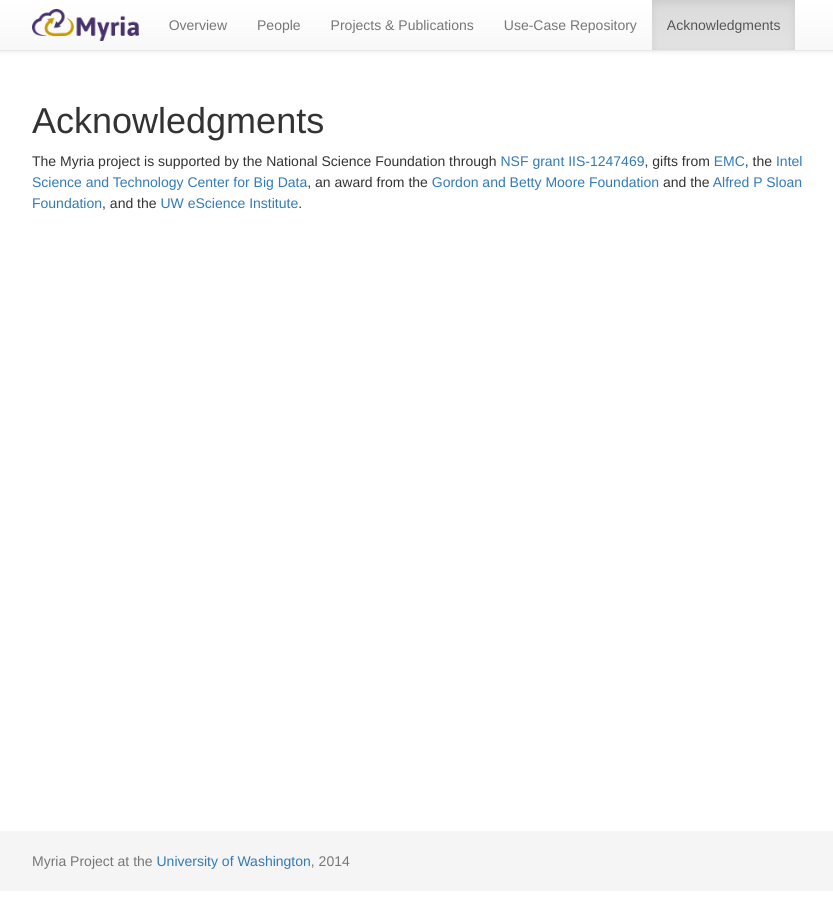
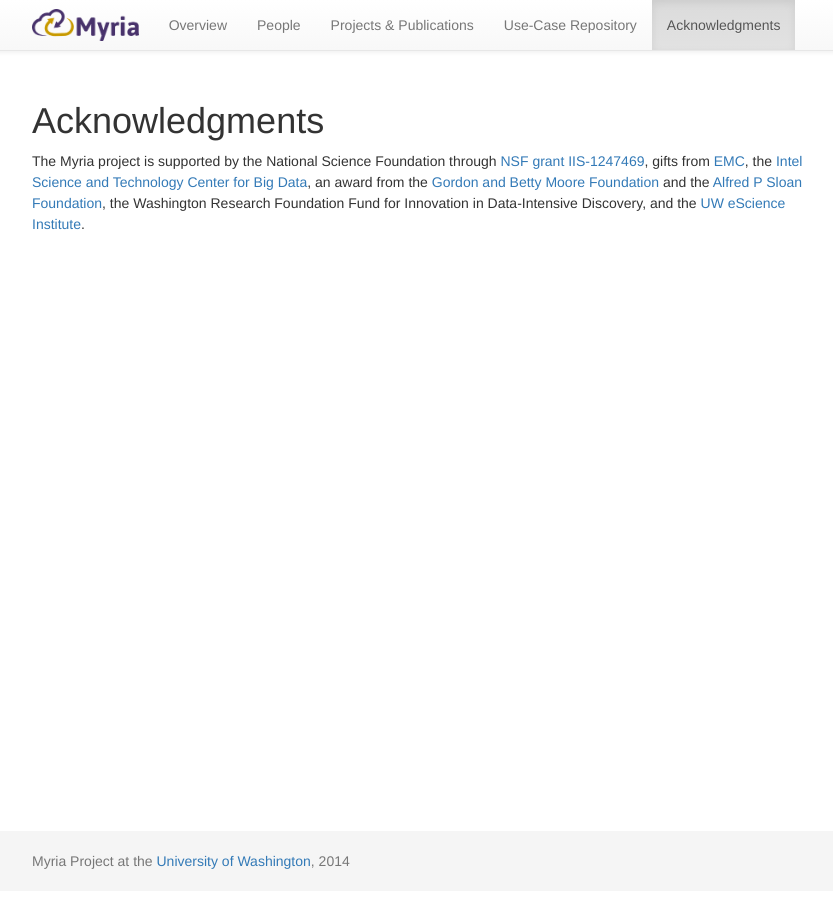
Before and after one commit to uwescience/myria-website, a Jekyll site: the page built from acknowledgments.markdown, in a window 1280 px wide. Shown: the whole page, without its empty margins (213-1046 px from the left). Built offline with Jekyll 4.4.1, drawn with Linux system fonts in a browser that asks for light colours; nearby versions of some CDN libraries; Markdown is read by kramdown in place of the engine named in the settings.

Commit message:
add acknowledgements for WRF

```diff
--- a/acknowledgments.markdown
+++ b/acknowledgments.markdown
@@ -8,4 +8,4 @@
 # Acknowledgments
 
 The Myria project is supported by the National Science Foundation through [NSF grant IIS-1247469](http://www.nsf.gov/awardsearch/showAward.do?AwardNumber=1247469),
-gifts from [EMC](http://www.emc.com/), the [Intel Science and Technology Center for Big Data](http://istc-bigdata.org/), an award from the [Gordon and Betty Moore Foundation](http://www.moore.org/) and the [Alfred P Sloan Foundation](http://www.sloan.org/), and the [UW eScience Institute](http://escience.washington.edu/).
+gifts from [EMC](http://www.emc.com/), the [Intel Science and Technology Center for Big Data](http://istc-bigdata.org/), an award from the [Gordon and Betty Moore Foundation](http://www.moore.org/) and the [Alfred P Sloan Foundation](http://www.sloan.org/), the Washington Research Foundation Fund for Innovation in Data-Intensive Discovery, and the [UW eScience Institute](http://escience.washington.edu/).
```
